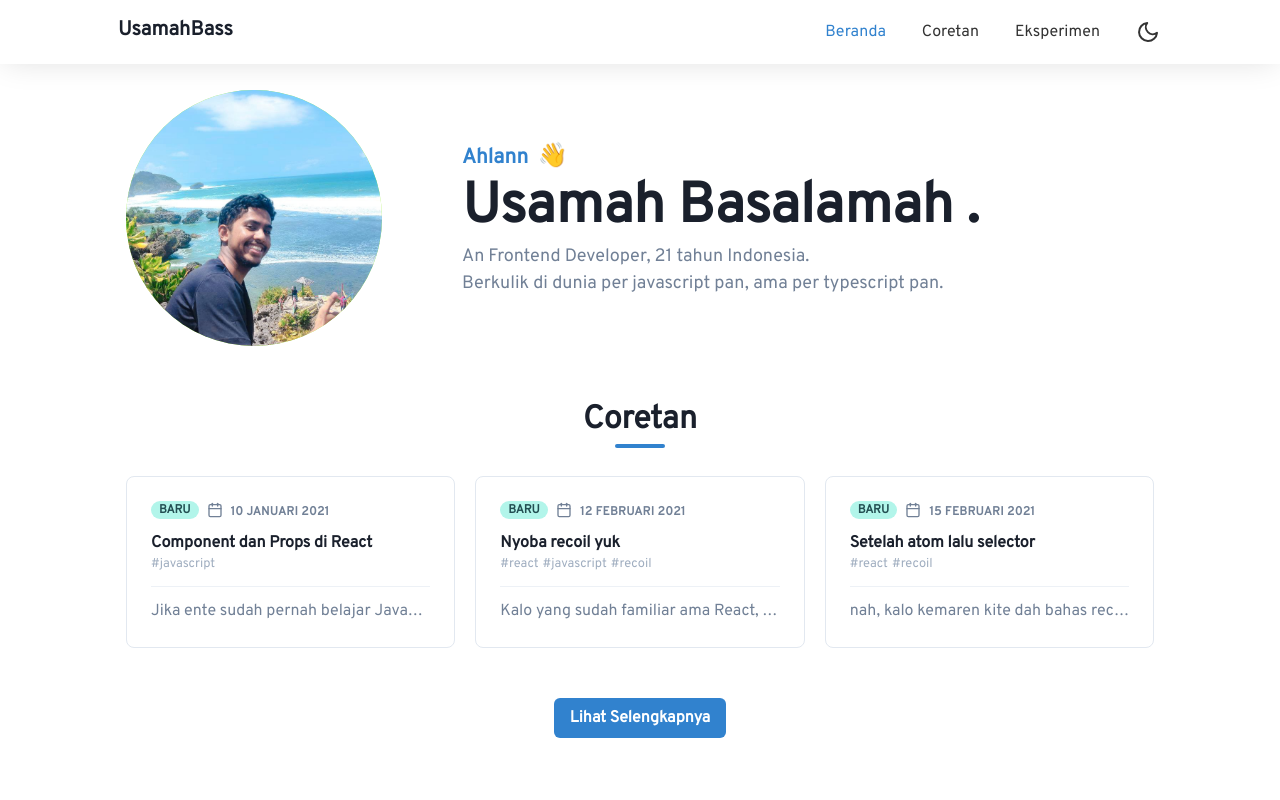
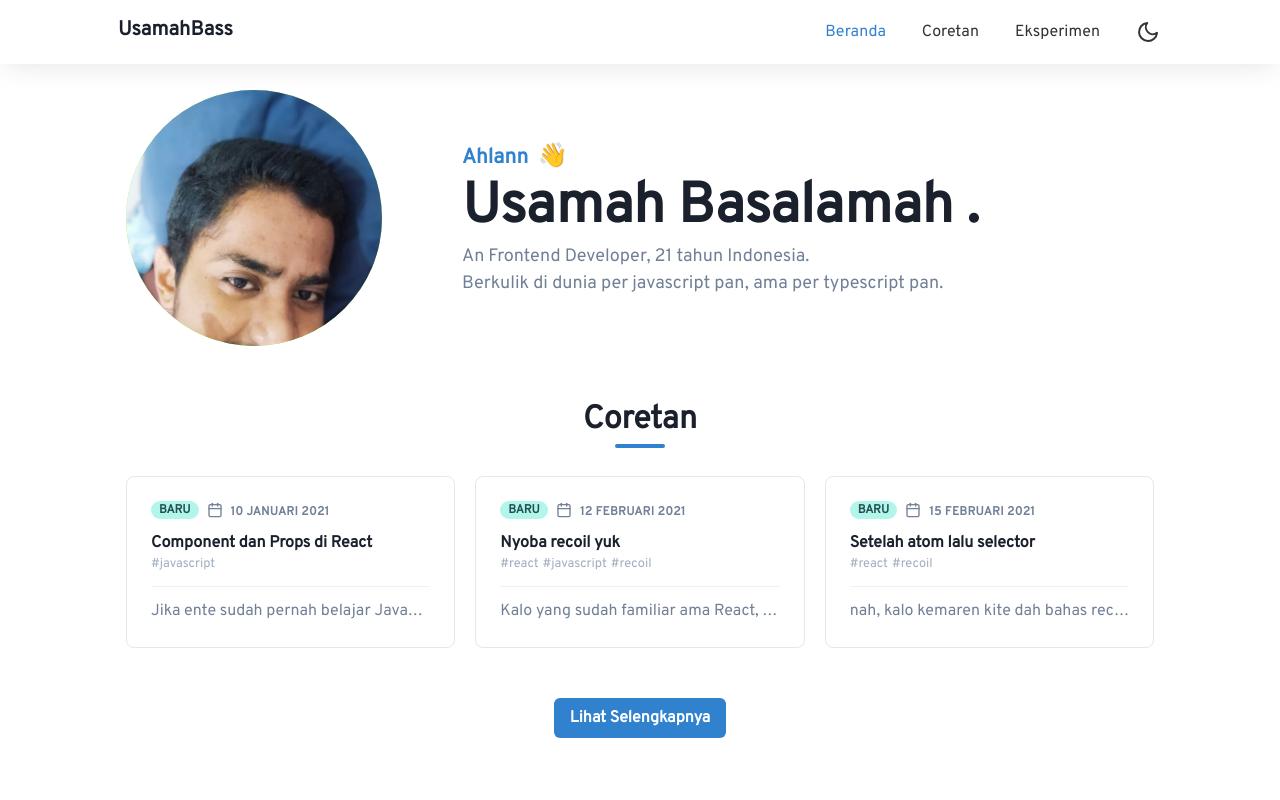
Before and after one commit to usamahbass/me, a Next.js app: page / in a window 1280 px wide. Shown: the top 800 px of the page. Built offline with nearby package versions, Linux system fonts and the light colour scheme.

Commit message:
add: new image

```diff
--- a/components/hero.js
+++ b/components/hero.js
@@ -17,7 +17,8 @@ export default function Hero() {
           <Avatar
             width={256}
             height={256}
-            src="/bass-pantai.jpg"
+            objectPosition="middle"
+            src="/bass-2.jpg"
             name="Usamah Basalamah"
           />
         </a>
```
Also changed, not shown: public/bass-2.jpg (added), public/bass-pantai.jpg (deleted).
